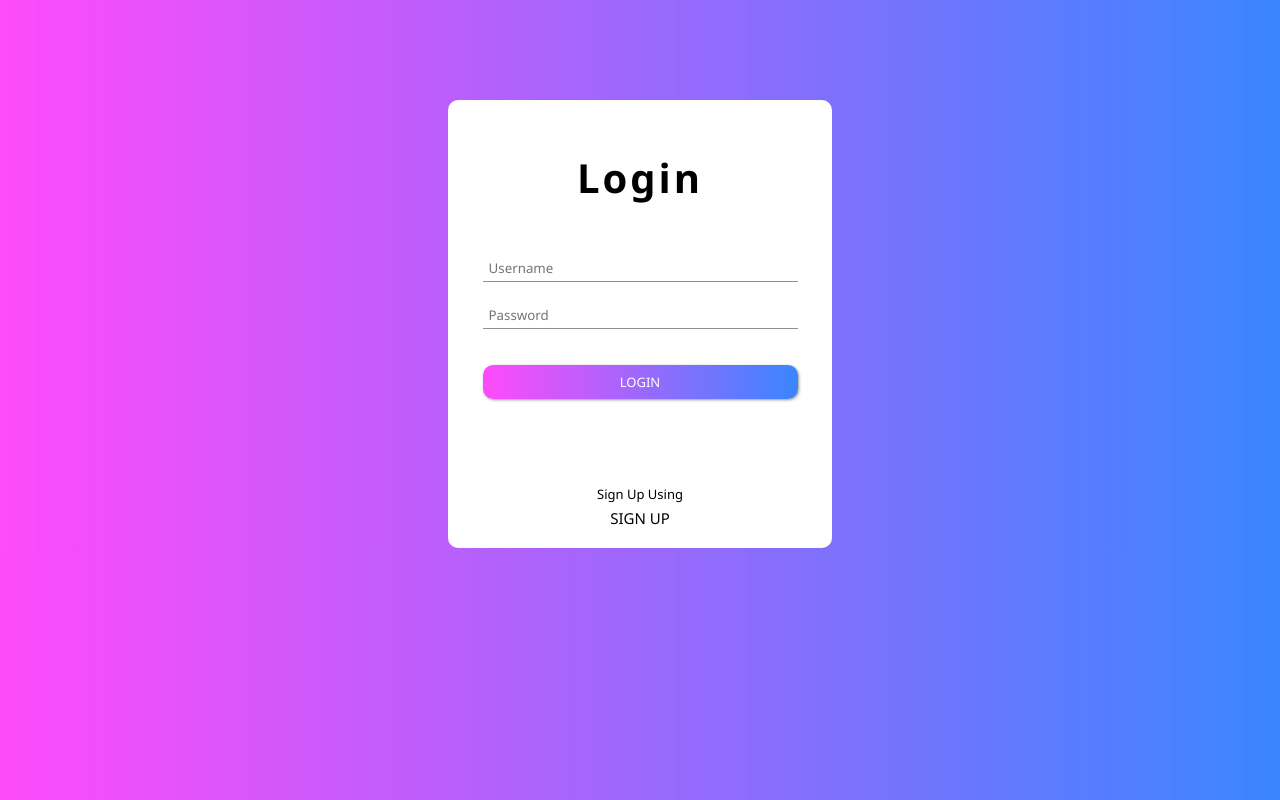
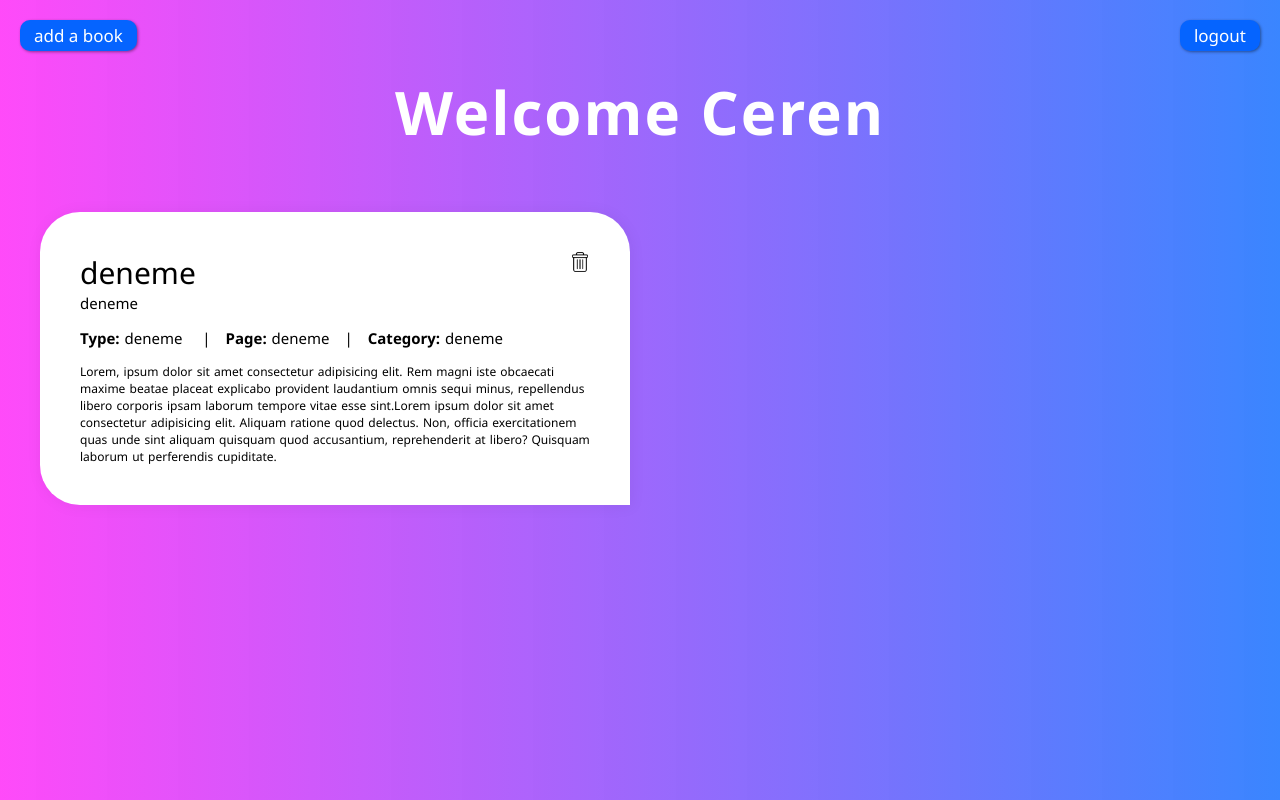
Before and after one commit to cerdemrc/mevn-book-directory, a Vue app in the folder client/: page /about in a window 1280 px wide. Built offline with nearby package versions, Linux system fonts and the light colour scheme.

Commit message:
feat: complete book page

```diff
--- a/client/src/App.vue
+++ b/client/src/App.vue
@@ -1,14 +1,20 @@
 <template>
   <div>
-    <Auth />
+    <Header />
+    <Welcome />
+    <BookList />
   </div>
 </template>
 
 <script>
-import Auth from "./views/Auth.vue";
+import BookList from "./components/BookList.vue";
+import Header from "./components/Header.vue";
+import Welcome from "./components/Welcome.vue";
 export default {
   components: {
-    Auth,
+    BookList,
+    Header,
+    Welcome,
   },
 };
 </script>
--- a/client/src/assets/style/_common.scss
+++ b/client/src/assets/style/_common.scss
@@ -1,14 +1,21 @@
-*{
-    margin:0;
-    padding:0;
-    box-sizing: border-box;
-    font-family: 'Segoe UI';
+*,
+*::before,
+*::after {
+  box-sizing: border-box;
+  margin: 0;
+  padding: 0;
+  font-family: 'Segoe UI';
 }
 
 body{
     background: $gradient;
     font-size: 10px;
     animation: 2s ease fadeIn;
+    word-spacing: 1px;
+    -ms-text-size-adjust: 100%;
+    -webkit-text-size-adjust: 100%;
+    -moz-osx-font-smoothing: grayscale;
+    -webkit-font-smoothing: antialiased;
 }
 
 @keyframes fadeIn {
@@ -22,6 +29,12 @@ body{
 
 a{
     text-decoration: none;
+}
+
+input{
+    border: none;
+    border-bottom: 1px solid rgba(0, 0, 0, 0.438);
+    outline: none;
 }
 
 .btn {
--- a/client/src/components/Book.vue
+++ b/client/src/components/Book.vue
@@ -1,9 +1,39 @@
 <template>
-  <div></div>
+  <div class="book-top">
+    <div style="display: flex; justify-content: space-between">
+      <div style="display: flex; flex-direction: column">
+        <h1 class="book-title">{{ book.title }}</h1>
+        <h2 class="book-author">{{ book.author }}</h2>
+      </div>
+      <a href="#">
+        <img
+          class="delete-icon"
+          src="@/assets/images/delete.png"
+          alt="delete-icon"
+          title="Delete"
+        />
+      </a>
+    </div>
+    <p class="book-top-info">
+      <span><b>Type: </b> {{ book.type }} </span>
+      <span class="separator">|</span>
+      <span><b>Page:</b> {{ book.pageCount }}</span>
+      <span class="separator">|</span>
+      <span><b>Category:</b> {{ book.category }}</span>
+    </p>
+    <p class="book-top-description">{{ book.description }}</p>
+  </div>
 </template>
 
 <script>
-export default {};
+export default {
+  props: {
+    book: {
+      type: Object,
+      required: true,
+    },
+  },
+};
 </script>
 
 <style lang="scss" scoped>
--- a/client/src/components/BookList.vue
+++ b/client/src/components/BookList.vue
@@ -1,10 +1,77 @@
 <template>
-  <div></div>
+  <div class="book-container">
+    <div class="book-list">
+      <div class="book-card" v-for="book in bookList" :key="book">
+        <Book :book="book" />
+      </div>
+    </div>
+  </div>
 </template>
 
 <script>
-export default {};
+import Book from "./Book.vue";
+export default {
+  components: {
+    Book,
+  },
+  computed: {
+    bookList() {
+      return this.$store.getters.getBookList;
+    },
+  },
+};
 </script>
 
-<style lang="scss" scoped>
+<style lang="scss">
+.book-container {
+  max-width: 1200px;
+  margin: 0 auto;
+  & .book-list {
+    margin-top: 50px;
+    display: flex;
+    flex-wrap: wrap;
+    justify-content: space-between;
+    & .book-card {
+      background: #fff;
+      border-radius: 40px 40px 0 40px;
+      flex: 0 1 calc(50% - 1em);
+      padding: 40px;
+      box-shadow: 1px 1px 15px 1px rgba(0, 0, 0, 0.05);
+      transform: translate(0, -1px);
+      transition: 0.2s;
+      margin: 10px 0;
+      &:hover {
+        transition: 0.2s;
+        transform: translate(0, 1px);
+      }
+      & .book-top {
+        display: flex;
+        flex-direction: column;
+        & .delete-icon {
+          width: 20px;
+          height: 20px;
+        }
+        & .book-title {
+          font-size: 3em;
+          font-weight: 500;
+        }
+        & .book-author {
+          font-size: 1.5em;
+          font-weight: 400;
+        }
+        &-info {
+          margin-top: 15px;
+          font-size: 1.5em;
+          & .separator {
+            padding: 0 15px;
+          }
+        }
+        &-description {
+          margin-top: 15px;
+          font-size: 1.2em;
+        }
+      }
+    }
+  }
+}
 </style>
--- a/client/src/store/index.js
+++ b/client/src/store/index.js
@@ -1,13 +1,45 @@
 import Vue from 'vue'
 import Vuex from 'vuex'
+import axios from '../axios'
 
 Vue.use(Vuex)
 
 export const store = new Vuex.Store({
-    state:{},
-    getters:{},
-    mutations:{},
-    actions:{}
+    state:{
+        bookList: [
+            {
+              title: "deneme",
+              author: "deneme",
+              pageCount: "deneme",
+              category: "deneme",
+              type: "deneme",
+              description:
+                "Lorem, ipsum dolor sit amet consectetur adipisicing elit. Rem magni iste obcaecati maxime beatae placeat explicabo provident laudantium omnis sequi minus, repellendus libero corporis ipsam laborum tempore vitae esse sint.Lorem ipsum dolor sit amet consectetur adipisicing elit. Aliquam ratione quod delectus. Non, officia exercitationem quas unde sint aliquam quisquam quod accusantium, reprehenderit at libero? Quisquam laborum ut perferendis cupiditate.",
+            },
+          ],
+    },
+    getters:{
+        getBookList(state){
+            return state.bookList;
+        }
+    },
+    mutations:{
+        //ADD_BOOK(state, payload){},
+        //DELETE_BOOK(state, id){}
+    },
+    actions:{
+        getBookList(){
+            axios.get("/books")
+                .then(res => console.log(res.data.data))
+                .catch(err => console.log(err))
+        },
+        addBook({commit}, payload){
+            commit("ADD_BOOK", payload)
+        },
+        deleteBook({commit}, id){
+            commit("DELETE_BOOK", id)
+        }
+    }
 })
 
 export default store;
--- a/client/src/views/Auth.vue
+++ b/client/src/views/Auth.vue
@@ -67,9 +67,6 @@ export default {
       & input {
         margin: 10px 0;
         padding: 4px 6px;
-        border: none;
-        border-bottom: 1px solid rgba(0, 0, 0, 0.438);
-        outline: none;
         width: 150%;
       }
       & button {
```
Also changed, not shown: client/src/views/Homepage.vue (+16 -3 lines), client/src/assets/images/delete.png (added).
